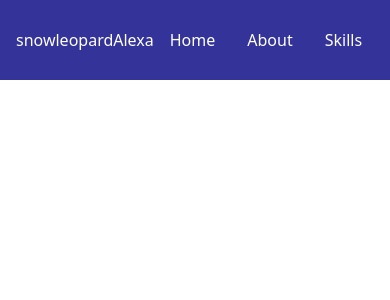
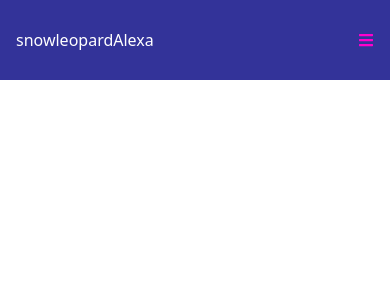
Before and after one commit to snowleopardAlexa/frontend-portfolio-2022, a React (Create React App) app: page / in a window 390 px wide. Shown: the top 300 px of the page. Built offline with nearby package versions, Linux system fonts and the light colour scheme.

Commit message:
style navbar - create responsive navbar menu

```diff
--- a/src/components/Navbar.jsx
+++ b/src/components/Navbar.jsx
@@ -1,12 +1,17 @@
-//import { FaBars } from 'react-icons/FaBars'
+import { useState } from 'react'
+import { FaBars, FaTimes } from 'react-icons/fa'
 
 const Navbar = () => {
+
+const [nav, setNav] = useState(false)
+const handleClick = () => setNav(!nav)
+
   return (
     <div className="fixed w-full h-[80px] flex justify-between items-center px-4 bg-[#333399] text-white">
        <p className="font-[Baloo+Tamma+2]">snowleopardAlexa</p>
         {/* menu */}
-        <div>
-            <ul className="flex">
+        <div className="hidden md:flex">
+            <ul className="hidden md:flex">
                 <li>Home</li>
                 <li>About</li>
                 <li>Skills</li>
@@ -15,16 +20,16 @@
             </ul>
         </div>
         {/* hamburger menu */}
-        <div className="hidden">
-
+        <div onClick={handleClick} className="md:hidden z-10">
+          {!nav ? <FaBars color="#ff00cc"/> : <FaTimes />}
         </div>
         {/* mobile menu */}
-        <ul className="hidden">
-            <li>Home</li>
-            <li>About</li>
-            <li>Skills</li>
-            <li>Work</li>
-            <li>Contact</li>
+        <ul className={!nav ? "hidden" : "absolute top-0 left-0 w-full h-screen bg-[#333399] flex flex-col justify-center items-center"}>
+            <li className="py-6 text-4xl">Home</li>
+            <li className="py-6 text-4xl">About</li>
+            <li className="py-6 text-4xl">Skills</li>
+            <li className="py-6 text-4xl">Work</li>
+            <li className="py-6 text-4xl">Contact</li>
         </ul>
 
         {/* social icons */}
```
